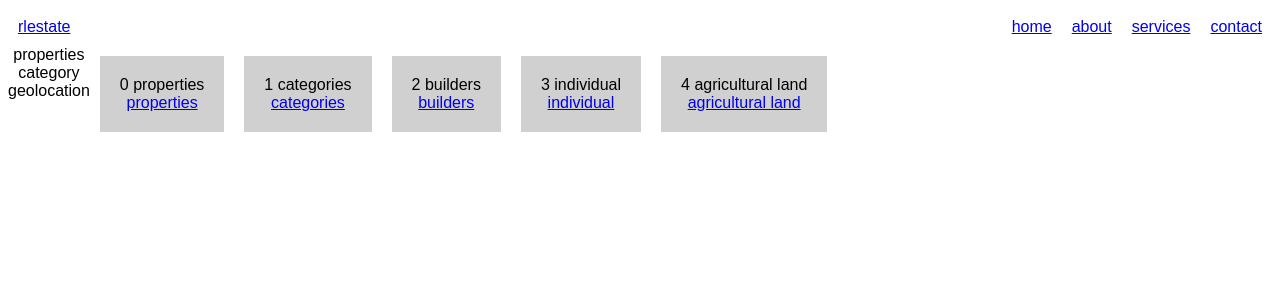
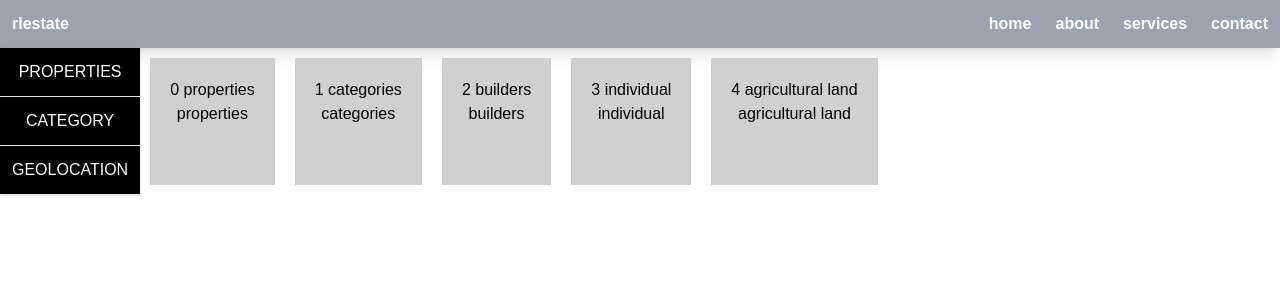
Before and after one commit to kalburgimanjunath/hubli-realestate2, a React (Create React App) app: page /home in a window 1280 px wide. Shown: the top 300 px of the page. Built offline with nearby package versions, Linux system fonts and the light colour scheme.

Commit message:
Update 9 files

```diff
--- a/package.json
+++ b/package.json
@@ -6,6 +6,8 @@
   "main": "src/index.tsx",
   "dependencies": {
     "@babel/eslint-parser": "^7.5.4",
+    "@babel/plugin-proposal-private-property-in-object": "^7.21.11",
+    "@react-google-maps/api": "^2.19.2",
     "babel-loader": "^9.1.3",
     "html-webpack-plugin": "^5.6.0",
     "react": "^18.2.0",
@@ -14,7 +16,7 @@
     "react-router-dom": "^6.21.1",
     "react-scripts": "^5.0.1",
     "source-map-loader": "^4.0.2",
-    "tailwindcss": "3.4.0",
+    "tailwindcss": "^3.4.0",
     "webpack": "^5.89.0"
   },
   "devDependencies": {
--- a/src/components/breadcrum.js
+++ b/src/components/breadcrum.js
@@ -1,17 +1,14 @@
-export default function Breadcrum({ items }) {
-  console.log(items);
+export default function Breadcrum({ items, children }) {
   return (
-    <div
-      style={{
-        display: "flex",
-        width: "100%",
-        justifyContent: "flex-start",
-      }}
-    >
-      {items &&
-        items.map((item, index) => {
-          return <span key={item + index}>/{item}</span>;
-        })}
+    <div className="flex text-xs w-full justify-between items-center font-bold text-gray-700">
+      <div>
+        {items &&
+          items.map((item, index) => {
+            return <span key={item + index}>/{item}</span>;
+          })}
+      </div>
+      {/* <h3>{title}</h3> */}
+      {children}
     </div>
   );
 }
--- a/src/components/header.js
+++ b/src/components/header.js
@@ -3,20 +3,18 @@ export default function Header() {
   const logo = "rlestate";
   const menu = ["home", "about", "services", "contact"];
   return (
-    <div
-      style={{
-        display: "flex",
-        width: "100%",
-        justifyContent: "space-between",
-      }}
-    >
-      <Link to="/" style={{ padding: 10 }}>
+    <div className="flex w-full shadow-lg justify-between bg-gray-400 font-bold text-white">
+      <Link to="/" className="p-3 cursor-pointer">
         {logo}
       </Link>
-      <div style={{ display: "flex", justifyContent: "space-between" }}>
+      <div className="flex justify-between">
         {menu.map((item, index) => {
           return (
-            <Link key={item + index} to={item} style={{ padding: 10 }}>
+            <Link
+              key={item + index}
+              to={item}
+              className="p-3 cursor-pointer hover:bg-pink-400"
+            >
               {item}
             </Link>
           );
--- a/src/components/sidebar.js
+++ b/src/components/sidebar.js
@@ -1,10 +1,17 @@
 export default function Sidebar() {
   const sidebar = ["properties", "category", "geolocation"];
   return (
-    <div>
+    <div className="h-full shadow">
       {sidebar &&
         sidebar.map((item, index) => {
-          return <div key={index + item}>{item}</div>;
+          return (
+            <div
+              className="bg-black border-b text-white p-3 border-color-gray hover:bg-pink-100 hover:text-black hover:cursor-pointer"
+              key={index + item}
+            >
+              {item.toUpperCase()}
+            </div>
+          );
         })}
     </div>
   );
--- a/src/pages/properties.js
+++ b/src/pages/properties.js
@@ -1,7 +1,12 @@
+import { Link } from "react-router-dom";
 import { Sidebar, Breadcrum } from "../components/index";
+import { GoogleMap, useLoadScript } from "@react-google-maps/api";
+import React, { useState, useMemo } from "react";
 const AddNew = () => {
   return (
-    <div style={{ display: "flex", flexDirection: "row", width: "30%" }}>
+    <div className="p-2 relative justify-left text-left">
+      <div>
+        <h3 className="p-2 font-bold">Property Details</h3>
         <form>
           <input type="text" placeholder="Category-agricultural land" />
           <input type="text" placeholder="Length" />
@@ -16,6 +21,7 @@ const AddNew = () => {
           <input type="text" placeholder="Phone" />
         </form>
       </div>
+    </div>
   );
 };
 const ListView = () => {
@@ -24,49 +30,92 @@ const ListView = () => {
 
 export default function Properties() {
   const breadcrum = ["home", "Add Properties"];
+  const [userLocation, setUserLocation] = useState(null);
+  const getUserLocation = () => {
+    // if geolocation is supported by the users browser
+    if (navigator.geolocation) {
+      // get the current users location
+      navigator.geolocation.getCurrentPosition(
+        (position) => {
+          // save the geolocation coordinates in two variables
+          const { latitude, longitude } = position.coords;
+          // update the value of userlocation variable
+          setUserLocation({ latitude, longitude });
+        },
+        // if there was an error getting the users location
+        (error) => {
+          console.error("Error getting user location:", error);
+        },
+      );
+    }
+    // if geolocation is not supported by the users browser
+    else {
+      console.error("Geolocation is not supported by this browser.");
+    }
+  };
+  const { isLoaded } = useLoadScript({
+    googleMapsApiKey: "AIzaSyAOVYRIgupAurZup5y1PRh8Ismb1A3lLao",
+  });
+  const center = useMemo(() => ({ lat: 18.52043, lng: 73.856743 }), []);
+  // const center = useMemo(() => userLocation, []);
   return (
     <div>
-      <div style={{ display: "flex", width: "100%" }}>
+      <div className="flex">
+        <div className="w-1/3">
           <Sidebar />
-        <div>
-          <div
-            style={{
-              display: "flex",
-              width: "100%",
-              backgroundColor: "#d0d0d0",
-              padding: 10,
-            }}
-          >
-            <Breadcrum items={breadcrum} />
-            <div style={{ display: "flex" }}>
+        </div>
+        <div className="w-full">
+          <div className="flex w-full p-3 bg-gray-200">
+            <Breadcrum items={breadcrum} title="Properties">
+              <div className="flex justify-end">
                 <button className="button button-primary">Save</button>
                 <button className="button button-primary">Add New</button>
               </div>
+            </Breadcrum>
           </div>
-          <div style={{ display: "flex", columnCount: 2 }}>
-            <div>
+          <div className="border-l-2 grid grid-cols-2 p-3">
+            <div className="grid-cols-6 mr-2 pr-2">
               <AddNew />
               <ListView />
             </div>
-            <div>
-              <div>
-                <div style={{ backgroundColor: "#d0d0d0" }}>
-                  Upload Owner/Builder Photo
+            <div className="grid-cols-6 justify-center text-left border-l-2 m-2 p-2">
+              <div className="w-60 items-center text-center">
+                <div className="flex w-40 h-40 bg-gray-200 items-center p-3">
+                  <span>Upload Owner/Builder Photo</span>
                 </div>
-                <button className="button button-primary">
+                <div className="block w-full m-2">
+                  <button
+                    className="flex button button-primary"
+                    onClick={getUserLocation}
+                  >
                     Locate Address
                   </button>
                 </div>
+              </div>
               <div>
-                <div
-                  style={{ display: "flex", justifyContent: "space-between" }}
-                >
+                <div className="flex justify-between">
                   <div>Address:</div>
-                  <div>Edit</div>
+                  <Link className="text-blue">Edit</Link>
                 </div>
                 <div>
                   #189,Manjunath Nilaya,Gokul road,Ravi nagar,Hubli,Karnataka.
                 </div>
+                {userLocation && (
+                  <div>
+                    <h2>User Location</h2>
+                    <p>Latitude: {userLocation.latitude}</p>
+                    <p>Longitude: {userLocation.longitude}</p>
+                  </div>
+                )}
+                {!isLoaded ? (
+                  <h1>Loading...</h1>
+                ) : (
+                  <GoogleMap
+                    mapContainerClassName="map-container"
+                    center={center}
+                    zoom={10}
+                  />
+                )}
               </div>
               <div>
                 <div>
--- a/src/styles.css
+++ b/src/styles.css
@@ -1,11 +1,18 @@
+@tailwind base;
+@tailwind components;
+@tailwind utilities;
 .App {
   font-family: sans-serif;
   text-align: center;
 }
 .button-primary {
-  background-color: blue;
-  color: white;
-  padding: 10px;
-  margin: 5px;
-  cursor: pointer;
+  @apply hover:bg-blue-700 bg-blue-500 text-white rounded-lg p-1 m-1 cursor-pointer;
+  min-width: 5rem;
 }
+input {
+  @apply w-full border-b-2 border-blue-200 p-2 m-2 hover:border-blue-200;
+}
+input[type="checkbox"] {
+  width: 100%;
+  display: flex;
+}
--- /dev/null
+++ b/tailwind.config.js
@@ -0,0 +1,8 @@
+/** @type {import('tailwindcss').Config} */
+module.exports = {
+  content: ["./src/**/*.{js,jsx,ts,tsx}"],
+  theme: {
+    extend: {},
+  },
+  plugins: [],
+};
```
Also changed, not shown: 2 other files (tests, documents, lock files or other folders). Lines whose indentation alone changed are shown as unchanged.
